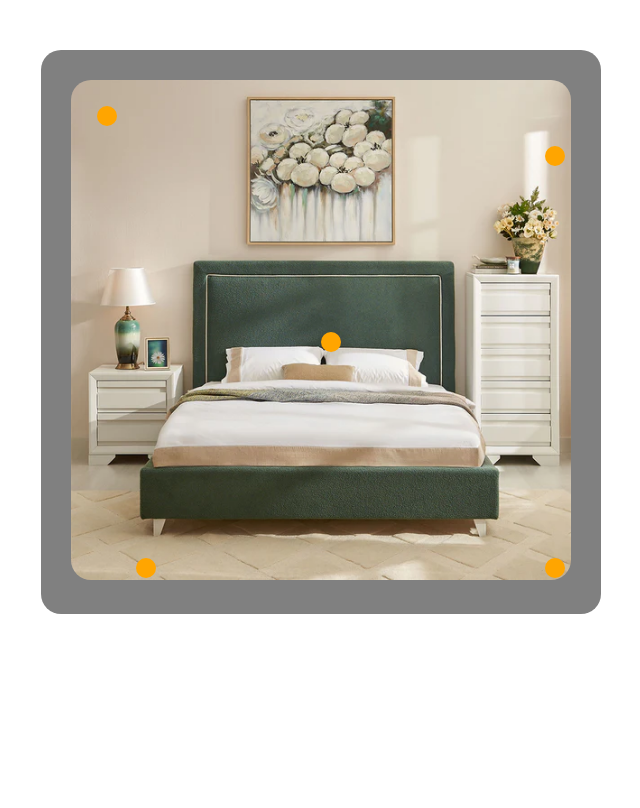
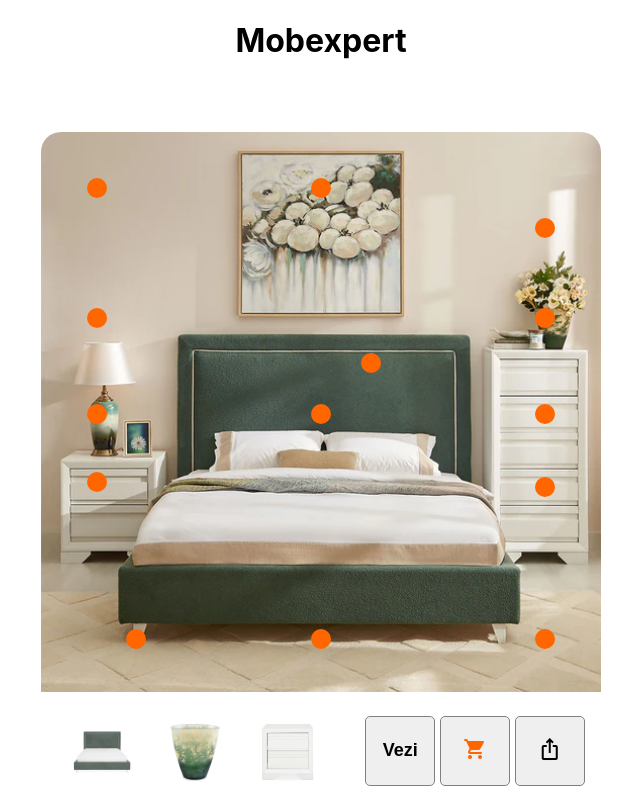
Before and after one commit to DumitriuAndreii/Hotspots-Component, a React (Create React App) app: page / in a window 1280 px wide. Shown: the whole page, without its empty margins (319-959 px from the left). Built offline with nearby package versions, Linux system fonts and the light colour scheme.

Commit message:
add menu, buttons, hover menu, hover buttons,

```diff
--- a/package.json
+++ b/package.json
@@ -10,6 +10,7 @@
     "@types/node": "^16.18.96",
     "@types/react": "^18.2.77",
     "@types/react-dom": "^18.2.25",
+    "material-icons": "^1.13.12",
     "react": "^18.2.0",
     "react-dom": "^18.2.0",
     "react-scripts": "5.0.1",
--- a/public/index.html
+++ b/public/index.html
@@ -81,6 +81,114 @@
                 "addToCartLink": "http://google.url",
                 "detailsLink": "https://mobexpert.ro/products/dek117219g-kora-vaza"
               }
+            },
+            {
+              "top": "10%",
+              "left": "50%",
+              "product": {
+                "img": "assets/dormitor/noptiera.png",
+                "name": "Noptiera",
+                "price": "850",
+                "description": "Super Noptiera",
+                "addToCartLink": "http://google.url",
+                "detailsLink": "https://mobexpert.ro/products/dek117219g-kora-vaza"
+              }
+            },
+            {
+              "top": "90%",
+              "left": "50%",
+              "product": {
+                "img": "assets/dormitor/noptiera.png",
+                "name": "Noptiera",
+                "price": "850",
+                "description": "Super Noptiera",
+                "addToCartLink": "http://google.url",
+                "detailsLink": "https://mobexpert.ro/products/dek117219g-kora-vaza"
+              }
+            },
+            {
+              "top": "50%",
+              "left": "90%",
+              "product": {
+                "img": "assets/dormitor/noptiera.png",
+                "name": "Noptiera",
+                "price": "850",
+                "description": "Super Noptiera",
+                "addToCartLink": "http://google.url",
+                "detailsLink": "https://mobexpert.ro/products/dek117219g-kora-vaza"
+              }
+            },
+            {
+              "top": "50%",
+              "left": "10%",
+              "product": {
+                "img": "assets/dormitor/noptiera.png",
+                "name": "Noptiera",
+                "price": "850",
+                "description": "Super Noptiera",
+                "addToCartLink": "http://google.url",
+                "detailsLink": "https://mobexpert.ro/products/dek117219g-kora-vaza"
+              }
+            },
+            {
+              "top": "62%",
+              "left": "10%",
+              "product": {
+                "img": "assets/dormitor/noptiera.png",
+                "name": "Noptiera",
+                "price": "850",
+                "description": "Super Noptiera",
+                "addToCartLink": "http://google.url",
+                "detailsLink": "https://mobexpert.ro/products/dek117219g-kora-vaza"
+              }
+            },
+            {
+              "top": "63%",
+              "left": "90%",
+              "product": {
+                "img": "assets/dormitor/noptiera.png",
+                "name": "Noptiera",
+                "price": "850",
+                "description": "Super Noptiera",
+                "addToCartLink": "http://google.url",
+                "detailsLink": "https://mobexpert.ro/products/dek117219g-kora-vaza"
+              }
+            },
+            {
+              "top": "33%",
+              "left": "90%",
+              "product": {
+                "img": "assets/dormitor/noptiera.png",
+                "name": "Noptiera",
+                "price": "850",
+                "description": "Super Noptiera",
+                "addToCartLink": "http://google.url",
+                "detailsLink": "https://mobexpert.ro/products/dek117219g-kora-vaza"
+              }
+            },
+            {
+              "top": "33%",
+              "left": "10%",
+              "product": {
+                "img": "assets/dormitor/noptiera.png",
+                "name": "Noptiera",
+                "price": "850",
+                "description": "Super Noptiera",
+                "addToCartLink": "http://google.url",
+                "detailsLink": "https://mobexpert.ro/products/dek117219g-kora-vaza"
+              }
+            },
+            {
+              "top": "41%",
+              "left": "59%",
+              "product": {
+                "img": "assets/dormitor/noptiera.png",
+                "name": "Noptiera",
+                "price": "850",
+                "description": "Super Noptiera",
+                "addToCartLink": "http://google.url",
+                "detailsLink": "https://mobexpert.ro/products/dek117219g-kora-vaza"
+              }
             }
           ]
         }
--- a/src/App.tsx
+++ b/src/App.tsx
@@ -1,10 +1,10 @@
 import React, { useEffect, useState } from 'react';
 import HotspotContainer from './components/HotspotContainer';
-import { HotspotImageProps } from './types/hotspotTypes';
+import { IHotspotImageProps } from './types/hotspotTypes';
 import './App.css';
 
 function App() {
-  const [hotspotsData, setHotspotsData] = useState<HotspotImageProps[]>([]);
+  const [hotspotsData, setHotspotsData] = useState<IHotspotImageProps[]>([]);
 
   useEffect(() => {
     // Assuming 'hotspotsData' is the ID of the <script> tag in your index.html
@@ -22,6 +22,7 @@ function App() {
 
   return (
     <div className="App">
+      <h1>Mobexpert</h1>
       {dormitorData && <HotspotContainer {...dormitorData} />}
       {livingData && <HotspotContainer {...livingData} />}
     </div>
--- a/src/components/Hotspot.css
+++ b/src/components/Hotspot.css
@@ -4,7 +4,12 @@
   height: 20px;
   width: 20px;
   border-radius: 50%;
-  background-color: orange;
+  background-color: #ff6600;
+  z-index: unset;
+}
+
+.hotspot:hover {
+  background-color: red;
 }
 
 .hotspot-details {
@@ -16,7 +21,7 @@
   border-radius: 8px;
   padding: 10px;
   box-shadow: 0 2px 10px rgba(0, 0, 0, 0.2);
-
+  z-index: 20;
   display: none;
 }
 
@@ -78,10 +83,10 @@
 }
 
 .hotspot-button.add-to-cart {
-    font-weight: bold;
-  background-color: orange;
+  font-weight: bold;
+  background-color: #ff6600;
   color: white;
-  border-color: orange;
+  border-color: #ff6600;
   font-size: 16px;
 }
 
--- a/src/components/Hotspot.tsx
+++ b/src/components/Hotspot.tsx
@@ -8,30 +8,22 @@ type HotspotProps = {
   left: string;
 };
 
-const Hotspot: React.FC<HotspotProps> = ({ product, top, left }) => {
+const Hotspot: React.FC<HotspotProps> = ({ product, top, left  }) => {
   const [showDetails, setShowDetails] = useState(false);
 
-  const isTop = parseFloat(top) <= 20;
-  const isBottom = parseFloat(top) >= 80;
-  const isLeft = parseFloat(left) <= 20;
-  const isRight = parseFloat(left) >= 80;
+  const isTop = parseFloat(top) <= 40;
+  const isBottom = parseFloat(top) >= 60;
+  const isLeft = parseFloat(left) <= 40;
+  const isRight = parseFloat(left) >= 60;
 
   let transformOffsetY = "10%";
   if (isTop) transformOffsetY = "0%";
-  if (isBottom) transformOffsetY = "-90%";
+  if (isBottom) transformOffsetY = "-86%";
 
   let transformOffsetX = '-50%';
   if(isLeft) transformOffsetX = "-3%";
-  if(isRight) transformOffsetX = "-95%";
+  if(isRight) transformOffsetX = "-93%";
 
-  console.log(
-    isTop,
-    isRight,
-    isBottom,
-    isLeft,
-    transformOffsetY,
-    transformOffsetX
-  );
   let verticalPos = isTop ? "100%" : "auto";
   let bottomPos = isBottom ? "100%" : "auto";
 
--- a/src/components/HotspotContainer.css
+++ b/src/components/HotspotContainer.css
@@ -1,20 +1,20 @@
 .hotspot-container {
-    width: 35%;
   position: relative;
-    display: inline-block;
-    margin-top: 50px;
-    margin-left: 20px;
-    margin-right: 20px;
   min-width: 500px;
-    background-color: gray;
-    padding: 30px;
+  background-color: white;
   border-radius: 20px;
 }
 
 .responsive-image {
-    border-radius: 20px;
+  border-radius: 20px 20px 0px 0px;
   width: 100%;
   height: auto;
+}
+
+.hotspot-container:hover .hotspot {
+  height: 30px;
+  width: 30px;
+  z-index: 16; /* Slightly higher z-index on hover to stay above other elements */
 }
 
 .hotspot {
@@ -22,6 +22,82 @@
   cursor: pointer;
   height: 20px;
   width: 20px;
-    background-color: red;
   border-radius: 50%;
+  background-color: #ff6600;
+  transform: translate(-50%, -50%);
+  /* Ensure the expansion happens from the center */
+  transform-origin: center;
+  z-index: 4;
+  /* Smooth transition for size and background changes */
+  transition: height 0.3s, width 0.3s, background-color 0.3s, transform 0.3s; /* ... other styles ... */
 }
+.hotspot-container-big {
+  width: 35%;
+  display: inline-block;
+  margin-top: 50px;
+  margin-left: 20px;
+  margin-right: 20px;
+  min-width: 560px;
+  background-color: white;
+  border-radius: 20px;
+}
+
+.hotspot-container-big:hover {
+  box-shadow: 0px 10px 20px #888888;
+}
+
+.menu-container {
+  display: flex;
+  justify-content: space-around;
+  padding: 20px 0px;
+}
+
+.elements-menu {
+  width: 50%;
+  display: flex;
+  justify-content: space-around;
+}
+
+.menu-item {
+  width: 60px;
+  padding: 5px;
+  border-radius: 5px;
+  border: 1px solid white
+
+}
+
+.menu-item:hover {
+  border: 1px solid #ff6600;
+}
+
+.buttons-menu {
+  width: 40%;
+  display: flex;
+  justify-content: space-around;
+}
+
+.button-m {
+  height: 70px;
+  width: 70px;
+  border-radius: 5px;
+  cursor: pointer;
+  border: 1px solid gray;
+}
+
+.button-m:hover {
+  background-color: #ff6600;
+  color: white;
+}
+
+.cart {
+  color: #ff6600;
+}
+
+.cart:hover {
+  color: white;
+}
+
+.vezi {
+  font-size: 18px;
+  font-weight: 600;
+}
--- a/src/components/HotspotContainer.tsx
+++ b/src/components/HotspotContainer.tsx
@@ -1,14 +1,16 @@
-import React from "react";
-import { HotspotImageProps, IHotspot } from "../types/hotspotTypes";
+import React, { useState } from "react";
+import { IHotspotImageProps, IHotspot } from "../types/hotspotTypes";
 import "./HotspotContainer.css";
 import Hotspot from "./Hotspot";
 
-const HotspotContainer: React.FC<HotspotImageProps> = ({
+const HotspotContainer: React.FC<IHotspotImageProps> = ({
   id,
   src,
   hotspots,
 }) => {
+
   return (
+    <div className="hotspot-container-big">
       <div id={id} className="hotspot-container">
         <img src={src} alt="Hotspot Background" className="responsive-image" />
         {hotspots.map((hotspot: IHotspot, index: number) => (
@@ -20,6 +22,28 @@ const HotspotContainer: React.FC<HotspotImageProps> = ({
           />
         ))}
       </div>
+      <div className="menu-container">
+        <div className="elements-menu">
+        {hotspots.slice(0, 3).map((hotspot, index) => (
+            <img
+              key={index}
+              src={hotspot.product.img}
+              alt={hotspot.product.name}
+              className="menu-item"
+            />
+          ))}
+        </div>
+        <div className="buttons-menu">
+          <button className="button-m vezi">Vezi</button>
+          <button className="button-m cart">
+            <span className="material-icons-round">shopping_cart</span>
+          </button>
+          <button className="button-m">
+            <span className="material-icons">ios_share</span>
+          </button>
+        </div>
+      </div>
+    </div>
   );
 };
 
--- a/src/index.tsx
+++ b/src/index.tsx
@@ -2,6 +2,7 @@ import React from 'react';
 import ReactDOM from 'react-dom/client';
 import './index.css';
 import App from './App';
+import 'material-icons/iconfont/material-icons.css';
 
 const root = ReactDOM.createRoot(
   document.getElementById('root') as HTMLElement
--- a/src/types/hotspotTypes.ts
+++ b/src/types/hotspotTypes.ts
@@ -14,7 +14,7 @@ export type IProduct = {
     product: IProduct;
   };
 
-  export type HotspotImageProps = {
+  export type IHotspotImageProps = {
     id: string;
     src: string;
     hotspots: IHotspot[];
```
Also changed, not shown: src/components/Home.css (deleted, +0 -39 lines), src/components/Home.tsx (deleted, +0 -27 lines), 1 other file (tests, documents, lock files or other folders). Lines whose indentation alone changed are shown as unchanged.
